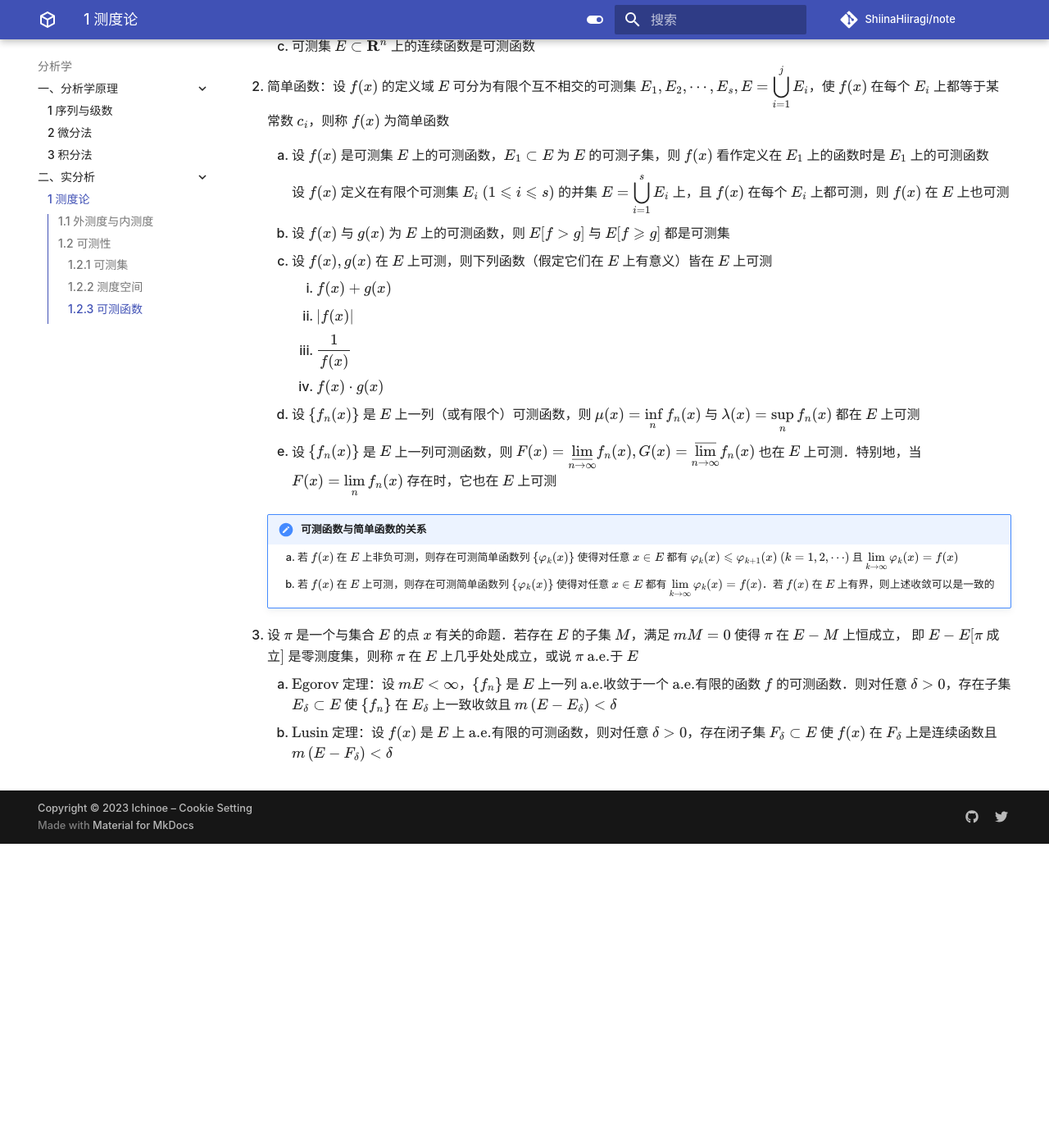
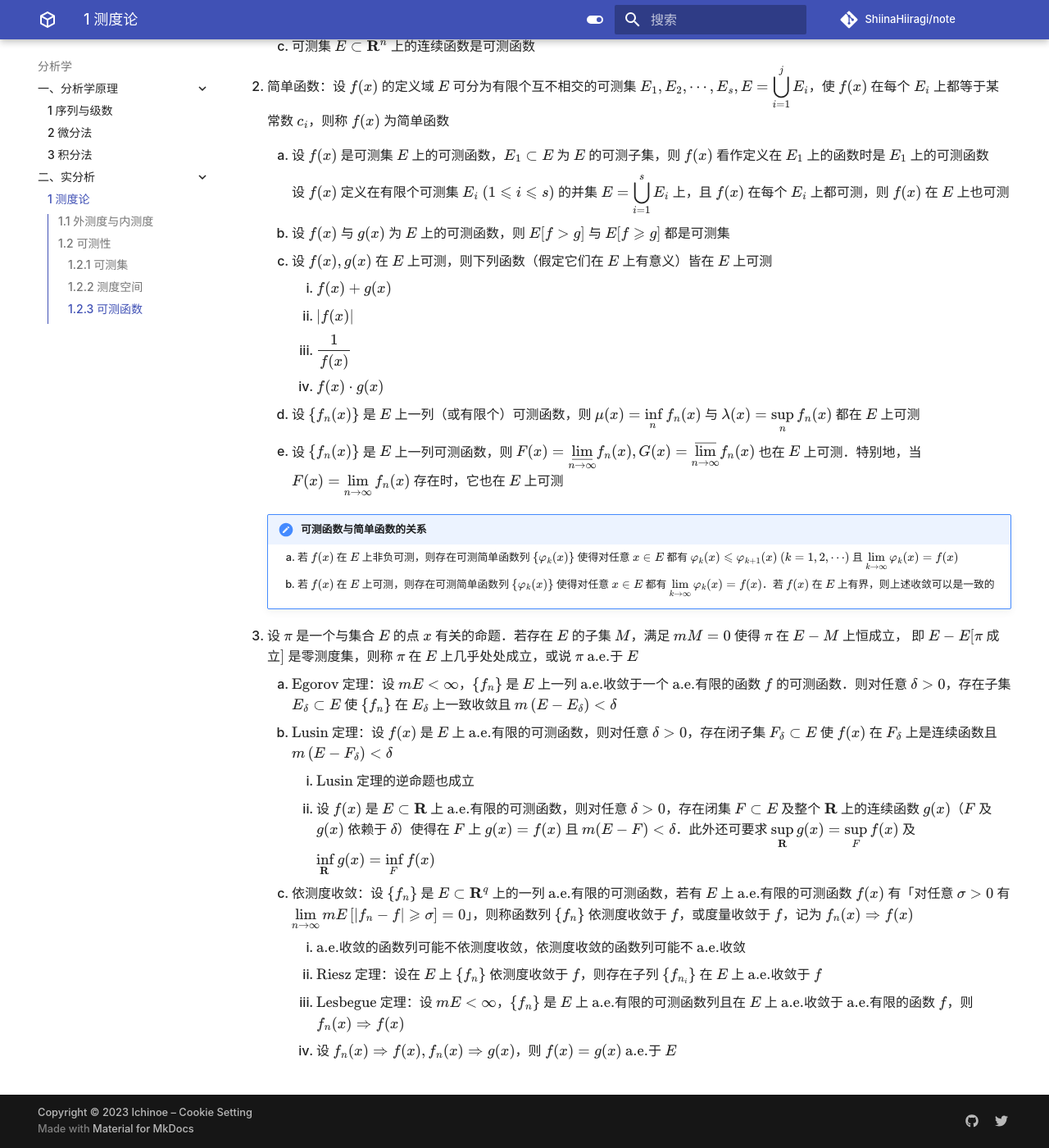
Before and after one commit to ShiinaHiiragi/note, an MkDocs documentation site: the page built from docs/anly/real/ms.md, in a window 1280 px wide and 1400 px high, scrolled down 3854 px. Shown: the whole window at 82% size. Built offline with MkDocs 1.6.1 and Material for MkDocs 9.7.7, drawn with Linux system fonts in a browser that asks for light colours; comment, search, counter and statistics services are not loaded; before the commit the page ends 4883 px from its top, so only the background shows below that; some of the changed text lies outside the part shown.

Commit message:
complete measure theory

```diff
--- a/docs/anly/real/ms.md
+++ b/docs/anly/real/ms.md
@@ -2,7 +2,7 @@
 
 1. 实分析中的实数与函数运算
     1. 允许以 $+\infty$ 或 $-\infty$ 成为函数值，$\pm \infty$ 也称为非真正的实数．通常的实数则称为有限实数，函数值都是有限实数的函数称为有限函数．因此有界函数必是有限函数，但反之不成立
-    2. $+\infty$ 是全体有限实数的上确界，$-\infty$ 是全体有限实数的下确界：$-\infty<a<+\infty$（$a$ 为任何有限实数）．从而对于上（下）方无界的递增（减）数列 $\left\{a_{n}\right\}$，总有 ${\displaystyle \lim _{n} a_{n}=+\infty \ (-\infty)}$
+    2. $+\infty$ 是全体有限实数的上确界，$-\infty$ 是全体有限实数的下确界：$-\infty<a<+\infty$（$a$ 为任何有限实数）．从而对于上（下）方无界的递增（减）数列 $\left\{a_{n}\right\}$，总有 ${\displaystyle \lim _{n \to \infty} a_{n}=+\infty \ (-\infty)}$
     3. 对于任何有限实数 $a$ 有
         1. $a+( \pm \infty)=( \pm \infty)+a=( \pm \infty)-a=a-(\mp \infty)= \pm \infty$
         2. $\dfrac{a}{ \pm \infty}=0$
@@ -108,7 +108,7 @@
         3. $\dfrac{1}{f(x)}$
         4. $f(x) \cdot g(x)$
     4. 设 $\left\{f_{n}(x)\right\}$ 是 $E$ 上一列（或有限个）可测函数，则 ${\displaystyle \mu(x)=\inf _{n} f_{n}(x)}$ 与 ${\displaystyle \lambda(x)=\sup _{n} f_{n}(x)}$ 都在 $E$ 上可测
-    5. 设 $\left\{f_{n}(x)\right\}$ 是 $E$ 上一列可测函数，则 ${\displaystyle F(x)=\varliminf_{n \rightarrow \infty} f_{n}(x), G(x)=\varlimsup_{n \rightarrow \infty} f_{n}(x)}$ 也在 $E$ 上可测．特别地，当 ${\displaystyle F(x)=\lim _{n} f_{n}(x)}$ 存在时，它也在 $E$ 上可测
+    5. 设 $\left\{f_{n}(x)\right\}$ 是 $E$ 上一列可测函数，则 ${\displaystyle F(x)=\varliminf_{n \rightarrow \infty} f_{n}(x), G(x)=\varlimsup_{n \rightarrow \infty} f_{n}(x)}$ 也在 $E$ 上可测．特别地，当 ${\displaystyle F(x)=\lim _{n \to \infty} f_{n}(x)}$ 存在时，它也在 $E$ 上可测
 
     !!! note "可测函数与简单函数的关系"
         1. 若 $f(x)$ 在 $E$ 上非负可测，则存在可测简单函数列 $\left\{\varphi_{k}(x)\right\}$ 使得对任意 $x \in E$ 都有 $\varphi_{k}(x) \leqslant \varphi_{k+1}(x) \ (k=1,2, \cdots)$ 且 ${\displaystyle \lim _{k \rightarrow \infty} \varphi_{k}(x)=f(x)}$
@@ -117,3 +117,10 @@
 3. 设 $\pi$ 是一个与集合 $E$ 的点 $x$ 有关的命题．若存在 $E$ 的子集 $M$，满足 $m M=0$ 使得 $\pi$ 在 $E - M$ 上恒成立， 即 $E - E[\pi$ 成立$]$ 是零测度集，则称 $\pi$ 在 $E$ 上几乎处处成立，或说 $\pi$ $\text{a.e.}$于 $E$
     1. $\text{Egorov}$ 定理：设 $m E<\infty$，$\left\{f_{n}\right\}$ 是 $E$ 上一列 $\text{a.e.}$收敛于一个 $\text{a.e.}$有限的函数 $f$ 的可测函数．则对任意 $\delta>0$，存在子集 $E_{\delta} \subset E$ 使 $\left\{f_{n}\right\}$ 在 $E_{\delta}$ 上一致收敛且 $m\left(E - E_{\delta}\right)<\delta$
     2. $\text{Lusin}$ 定理：设 $f(x)$ 是 $E$ 上 $\text{a.e.}$有限的可测函数，则对任意 $\delta>0$，存在闭子集 $F_{\delta} \subset E$ 使 $f(x)$ 在 $F_{\delta}$ 上是连续函数且 $m\left(E - F_{\delta}\right)<\delta$
+        1. $\text{Lusin}$ 定理的逆命题也成立
+        2. 设 $f(x)$ 是 $E \subset \mathbf{R}$ 上 $\text{a.e.}$有限的可测函数，则对任意 $\delta>0$，存在闭集 $F \subset E$ 及整个 $\mathbf{R}$ 上的连续函数 $g(x)$（$F$ 及 $g(x)$ 依赖于 $\delta$）使得在 $F$ 上 $g(x)=f(x)$ 且 $m(E - F)<\delta$．此外还可要求 ${\displaystyle \sup _{\mathbf{R}} g(x)=\sup _{F} f(x)}$ 及 ${\displaystyle \inf _{\mathbf{R}} g(x)=\inf _{F} f(x)}$
+    3. 依测度收敛：设 $\left\{f_{n}\right\}$ 是 $E \subset \mathbf{R}^{q}$ 上的一列 $\text{a.e.}$有限的可测函数，若有 $E$ 上 $\text{a.e.}$有限的可测函数 $f(x)$ 有「对任意 $\sigma>0$ 有 ${\displaystyle \lim _{n \to \infty} m E\left[\left|f_{n}-f\right| \geqslant \sigma\right]=0}$」，则称函数列 $\left\{f_{n}\right\}$ 依测度收敛于 $f$，或度量收敛于 $f$，记为 $f_{n}(x) \Rightarrow f(x)$
+        1. $\text{a.e.}$收敛的函数列可能不依测度收敛，依测度收敛的函数列可能不 $\text{a.e.}$收敛
+        2. $\text{Riesz}$ 定理：设在 $E$ 上 $\left\{f_{n}\right\}$ 依测度收敛于 $f$，则存在子列 $\left\{f_{n_{i}}\right\}$ 在 $E$ 上 $\text{a.e.}$收敛于 $f$
+        3. $\text{Lesbegue}$ 定理：设 $m E<\infty$，$\left\{f_{n}\right\}$ 是 $E$ 上 $\text{a.e.}$有限的可测函数列且在 $E$ 上 $\text{a.e.}$收敛于 $\text{a.e.}$有限的函数 $f$，则 $f_{n}(x) \Rightarrow f(x)$
+        4. 设 $f_{n}(x) \Rightarrow f(x), f_{n}(x) \Rightarrow g(x)$，则 $f(x)=g(x)$ $\text{a.e.}$于 $E$
```
Also changed, not shown: docs/intro/format.md (+1 -0 lines).
